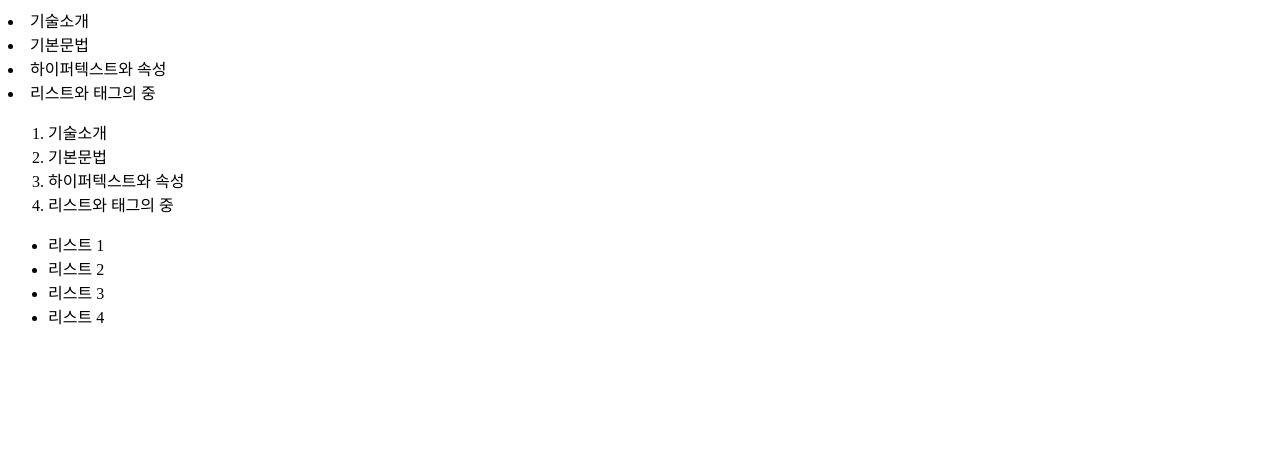
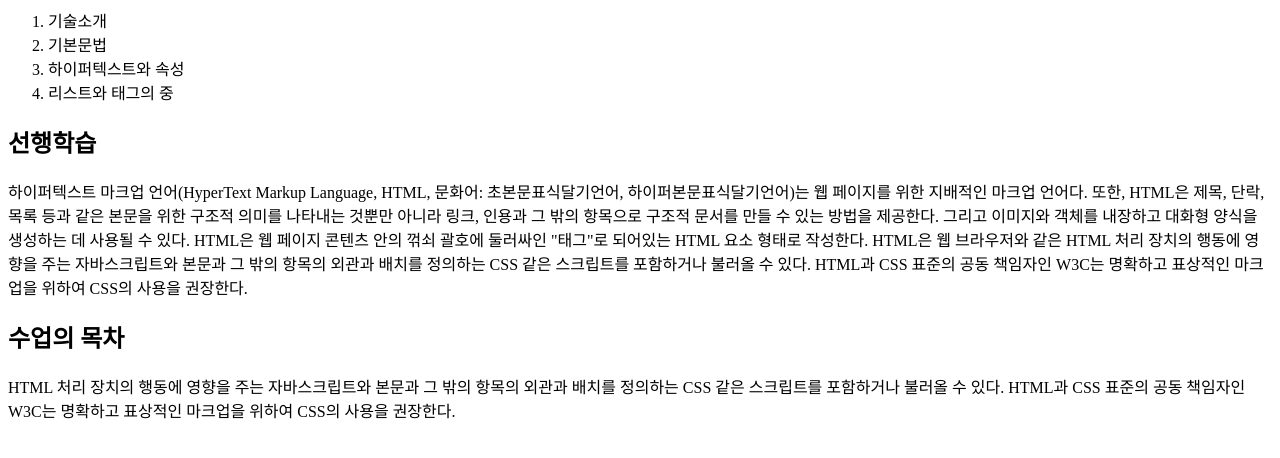
Before and after one commit to sunhnag/Atom-HTML, a plain HTML site: page reiteration_tag_list.html in a window 1280 px wide. Drawn offline with Linux system fonts and the light colour scheme.

Commit message:
문서의 구조 - html, head(title, meta), body(h1, li, p 등등)

```diff
--- a/reiteration_tag_list.html
+++ b/reiteration_tag_list.html
@@ -1,16 +1,20 @@
-<li>기술소개</li>
-<li>기본문법</li>
-<li>하이퍼텍스트와 속성</li>
-<li>리스트와 태그의 중</li>
+<html><!-- 믄서의 시작 태그 html로 전체를 감싸고 그다음 head와 body가 안에 들어간 -->
+<head> <!-- 본문을 제외한 태그들이 오는곳 - 약간 데이터 속성값 같은 느낌 -->
+  <title>HTML - 수업소개</title><!-- 탭에 쓰이는 제목 -->
+  <meta charset="utf-8"><!-- 글씨가 깨질때 글자셋 맞추는 값 -->
+</head>
+<body><!-- 본문이 오는곳 - 브라우저에 데이터들이 보이는  -->
   <ol><!-- ordered list 순서가 필요한 경우 -->
     <li>기술소개</li>
     <li>기본문법</li>
     <li>하이퍼텍스트와 속성</li>
     <li>리스트와 태그의 중</li>
   </ol>
-<ul><!-- unordered list 순서가 없는 경우, 그러면 앞에 동그란 모양을 바꾸려면?? css파일에서 바꾸네 ㅋ -->
-  <li>리스트 1</li>
-  <li>리스트 2</li>
-  <li>리스트 3</li>
-  <li>리스트 4</li>
-</ul>
+  <h2>선행학습</h2>
+
+  하이퍼텍스트 마크업 언어(HyperText Markup Language, HTML, 문화어: 초본문표식달기언어, 하이퍼본문표식달기언어)는 웹 페이지를 위한 지배적인 마크업 언어다. 또한, HTML은 제목, 단락, 목록 등과 같은 본문을 위한 구조적 의미를 나타내는 것뿐만 아니라 링크, 인용과 그 밖의 항목으로 구조적 문서를 만들 수 있는 방법을 제공한다. 그리고 이미지와 객체를 내장하고 대화형 양식을 생성하는 데 사용될 수 있다. HTML은 웹 페이지 콘텐츠 안의 꺾쇠 괄호에 둘러싸인 "태그"로 되어있는 HTML 요소 형태로 작성한다. HTML은 웹 브라우저와 같은 HTML 처리 장치의 행동에 영향을 주는 자바스크립트와 본문과 그 밖의 항목의 외관과 배치를 정의하는 CSS 같은 스크립트를 포함하거나 불러올 수 있다. HTML과 CSS 표준의 공동 책임자인 W3C는 명확하고 표상적인 마크업을 위하여 CSS의 사용을 권장한다.
+
+  <h2>수업의 목차</h2>
+  HTML 처리 장치의 행동에 영향을 주는 자바스크립트와 본문과 그 밖의 항목의 외관과 배치를 정의하는 CSS 같은 스크립트를 포함하거나 불러올 수 있다. HTML과 CSS 표준의 공동 책임자인 W3C는 명확하고 표상적인 마크업을 위하여 CSS의 사용을 권장한다.
+</body>
+</html>
```
Lines whose indentation alone changed are shown as unchanged.
